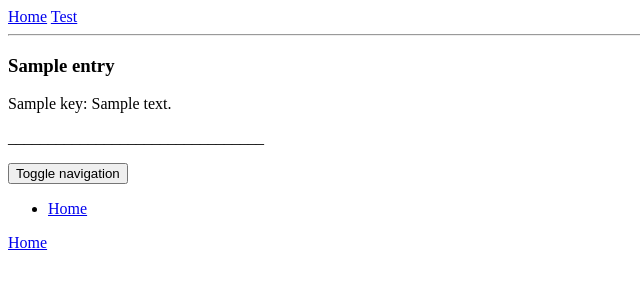
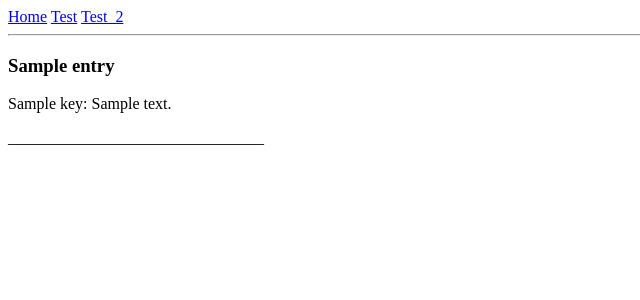
Before and after one commit to MiaSpugnetta/to_dom, a Flask app: template app/templates/test.html in a window 1280 px wide. Shown: the top 300 px of the page, without its empty margins (0-640 px from the left). Run offline with Flask 2, Linux system fonts and the light colour scheme; the template is opened without the code that fills it: most values are stand-ins (such as "Sample title", 1, 10 or a date in 2020); parts of the project's set-up code (start-up, migrations or seed data) failed here and were passed over.

Commit message:
added test_2 and done button (category in db). removed navbar attempt from base

```diff
--- a/app/templates/base.html
+++ b/app/templates/base.html
@@ -6,6 +6,7 @@
         <div>
             <a href="/index">Home</a>
             <a href="/test">Test</a>
+            <a href="/test_2">Test_2</a>
         </div>
         <hr>
         {% block content %}{% endblock %}
@@ -18,21 +19,3 @@
 
 
 </html>
-
-
-
-<div class="navbar navbar-default">
-    <div class="container">
-        <div class="'navbar-header">
-            <button type="button" class="navbar-toggle collapsed" data-toggle="collapse" data-target="#bs-example-navbar-collapse-1" aria-expanded="false">
-                <span class="sr-only">Toggle navigation</span>
-                <span class="icon-bar"></span>
-            </button>
-        </div>
-        <div class="collapse navbar-collapse" id="bs-example-navbar-collapse-1">
-                <ul class="nav navbar-nav">
-                    <li><a href="{{ url_for('index') }}">Home</a></li>
-        </div>
-    <a href="home">Home</a>
-    </div>
-</div>
```
Also changed, not shown: abstractions/database.py (+7 -0 lines), app/routes.py (+45 -2 lines), app/templates/test_2.html (added, +22 -0 lines).
